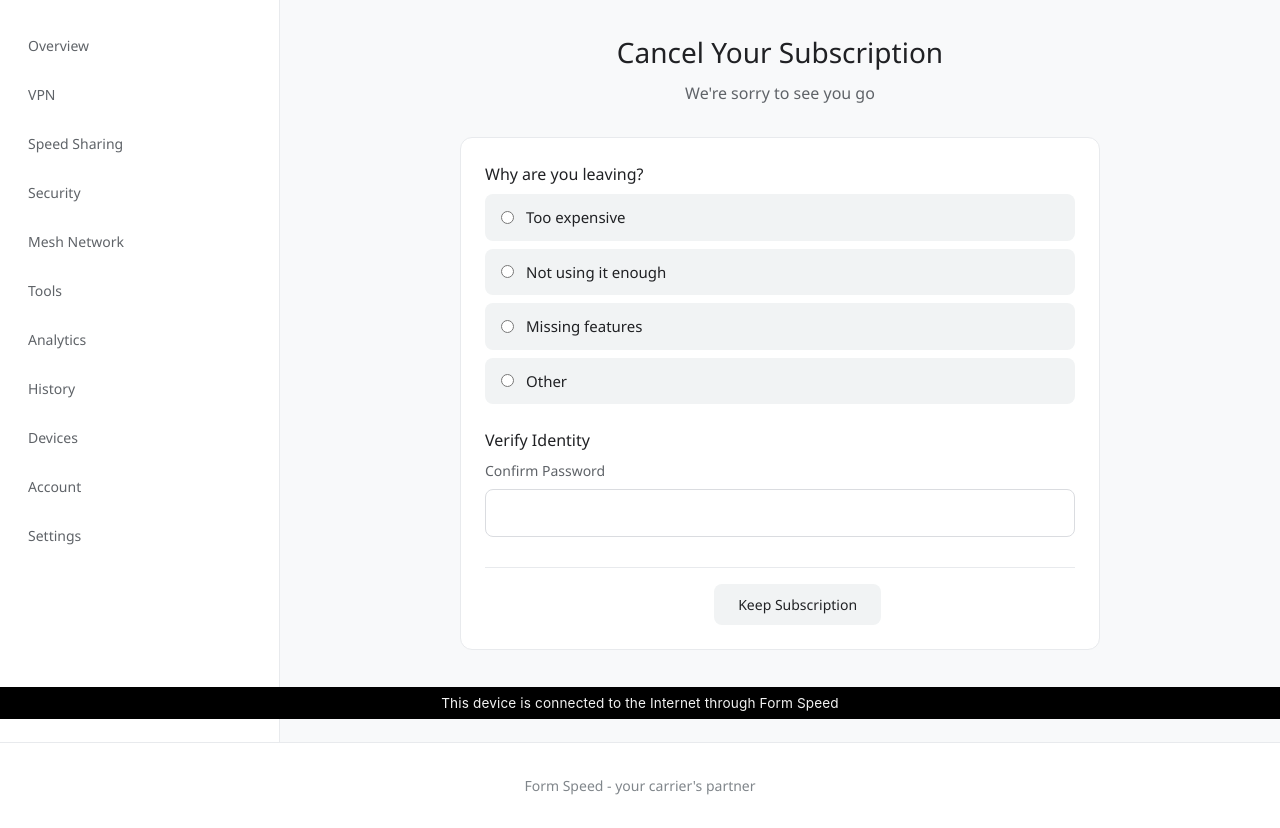
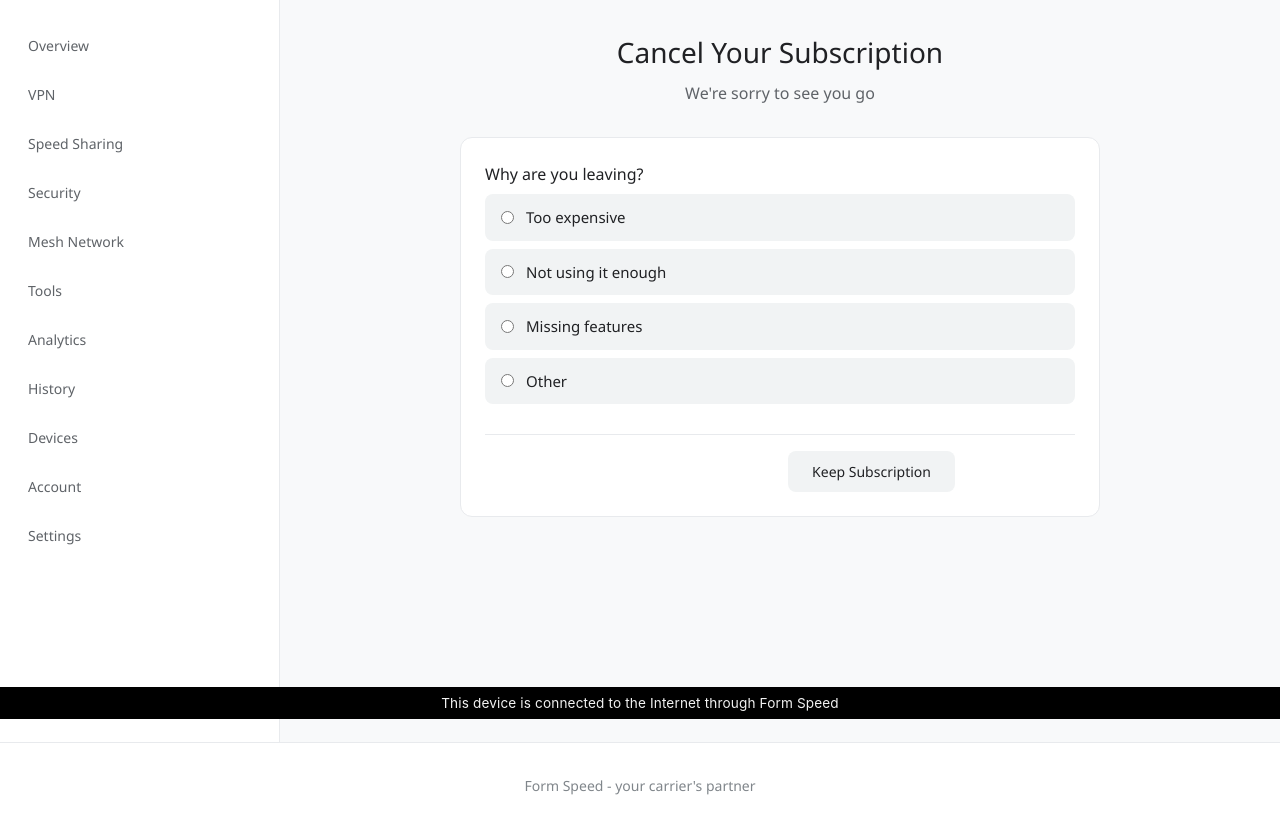
Before and after one commit to ZatQasim/Form-Speed, a Flask app: page /subscription/cancel in a window 1280 px wide. Shown: the part 81-909 px from the top of the page. Run offline with Flask 3, Linux system fonts and the light colour scheme; the visitor is signed in with stand-in values (Sample User, id 1); data comes from the database, SQL or seed files in the repository; some web fonts are replaced.

Commit message:
Improve subscription cancellation flow with discount offer and verification
Refactor `cancel_subscription` route in `app.py` to handle multi-step cancellation, including conditional discount offers and identity verification. Update `cancel_subscription.html` template to dynamically render these steps.

Replit-Commit-Author: Agent
Replit-Commit-Session-Id: 6af554d6-8f82-4a5c-94d6-80d8b898a644
Replit-Commit-Checkpoint-Type: full_checkpoint
Replit-Commit-Event-Id: f6bb8a49-cf73-4641-9236-283a1ac4faff
Replit-Commit-Screenshot-Url: https://storage.googleapis.com/screenshot-production-us-central1/4b91bce8-90f8-4bfd-8f8c-9ab4da10f500/6af554d6-8f82-4a5c-94d6-80d8b898a644/WoKxUTJ
Replit-Helium-Checkpoint-Created: true

```diff
--- a/app.py
+++ b/app.py
@@ -1013,8 +1013,11 @@ def cancel_subscription():
                 flash('Invalid Authenticator code.', 'error')
                 return redirect(url_for('cancel_subscription'))
 
-        if confirm_step == 'initial' and reason == 'too_expensive':
-            return render_template('cancel_subscription.html', offer_discount=True, reason=reason)
+        if confirm_step == 'initial':
+            if reason == 'too_expensive':
+                return render_template('cancel_subscription.html', offer_discount=True, reason=reason, user=current_user)
+            # If not too_expensive, just proceed to show the confirmation form section
+            return render_template('cancel_subscription.html', confirm_verification=True, reason=reason, user=current_user)
 
         try:
             # 1. Scan STRIPE_KEY and confirm plan via Stripe API
--- a/templates/cancel_subscription.html
+++ b/templates/cancel_subscription.html
@@ -33,14 +33,14 @@
                 <p>Stay with us for just $2.50/month for the next 3 months.</p>
                 <div style="margin-top: 15px;">
                     <a href="{{ url_for('account_dashboard') }}" class="btn btn-primary">Accept Offer</a>
-                    <button onclick="document.getElementById('final-cancel-form').style.display='block'; this.style.display='none';" class="btn btn-outline">No thanks, continue to cancel</button>
+                    <button onclick="document.getElementById('verification-section').style.display='block'; this.closest('.offer-card').style.display='none';" class="btn btn-outline">No thanks, continue to cancel</button>
                 </div>
             </div>
             {% endif %}
 
-            <form action="{{ url_for('cancel_subscription') }}" method="POST" class="cancel-form" id="final-cancel-form" {% if offer_discount %}style="display:none;"{% endif %}>
-                <input type="hidden" name="confirm_step" value="final">
-
+            <form action="{{ url_for('cancel_subscription') }}" method="POST" class="cancel-form" id="cancel-form">
+                {% if not offer_discount and not confirm_verification %}
+                <input type="hidden" name="confirm_step" value="initial">
                 <div class="form-section">
                     <h3>Why are you leaving?</h3>
                     <div class="reason-options">
@@ -62,15 +62,24 @@
                         </label>
                     </div>
                 </div>
+                <div class="cancel-actions" style="margin-top: 30px;">
+                    <a href="{{ url_for('account_dashboard') }}" class="btn btn-secondary">Keep Subscription</a>
+                    <button type="submit" class="btn btn-danger">Continue</button>
+                </div>
+                {% else %}
+                <input type="hidden" name="confirm_step" value="final">
+                <input type="hidden" name="reason" value="{{ reason }}">
 
-                <div class="form-section" style="margin-top: 20px;">
+                <div id="verification-section" {% if offer_discount %}style="display:none;"{% endif %}>
+                    <div class="form-section">
                         <h3>Verify Identity</h3>
-                    <div class="form-group">
+                        <p>To finalize cancellation for reason: <strong>{{ reason|replace('_', ' ')|title }}</strong></p>
+                        <div class="form-group" style="margin-top: 15px;">
                             <label>Confirm Password</label>
                             <input type="password" name="password" class="form-control" required>
                         </div>
                         {% if current_user.totp_enabled %}
-                    <div class="form-group">
+                        <div class="form-group" style="margin-top: 15px;">
                             <label>Authenticator Code</label>
                             <input type="text" name="totp_code" class="form-control" placeholder="6-digit code" required>
                         </div>
@@ -81,6 +90,8 @@
                         <a href="{{ url_for('account_dashboard') }}" class="btn btn-secondary">Keep Subscription</a>
                         <button type="submit" class="btn btn-danger">Confirm Cancellation</button>
                     </div>
+                </div>
+                {% endif %}
             </form>
         </div>
     </main>
```
Lines whose indentation alone changed are shown as unchanged.
